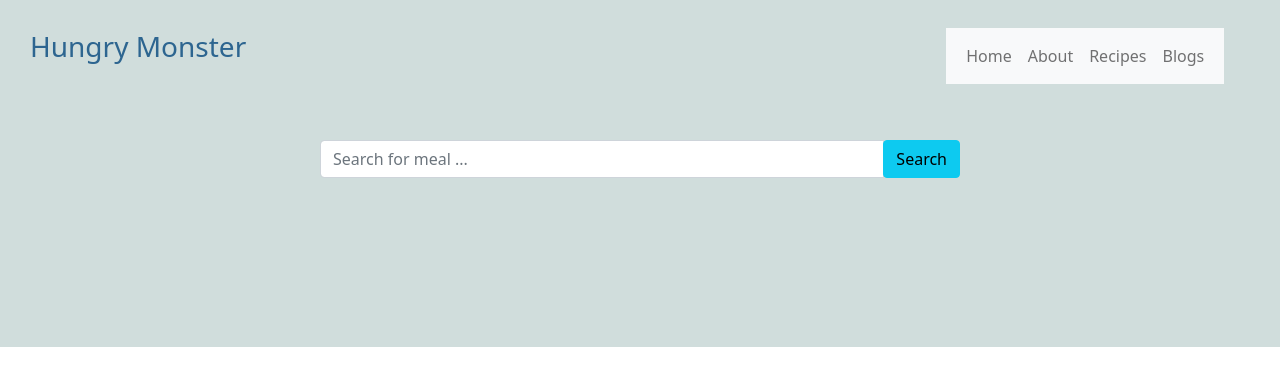
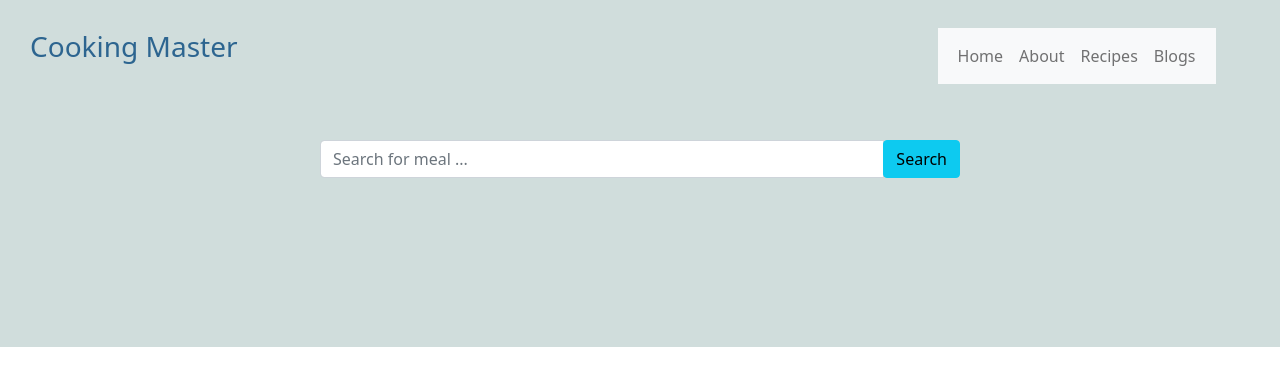
Before and after one commit to tamanna986/cooking, a plain HTML site: page index.html in a window 1280 px wide. Drawn offline with nearby package versions, Linux system fonts and the light colour scheme.

Commit message:
final touch up

```diff
--- a/index.html
+++ b/index.html
@@ -4,7 +4,7 @@
     <meta charset="UTF-8">
     <meta http-equiv="X-UA-Compatible" content="IE=edge">
     <meta name="viewport" content="width=device-width, initial-scale=1.0">
-    <title>Hungry Monster</title>
+    <title>Cooking Master</title>
     <link rel="stylesheet" href="style.css">
 
     <link href="https://cdn.jsdelivr.net/npm/bootstrap@5.0.0-beta1/dist/css/bootstrap.min.css" rel="stylesheet" integrity="sha384-giJF6kkoqNQ00vy+HMDP7azOuL0xtbfIcaT9wjKHr8RbDVddVHyTfAAsrekwKmP1" crossorigin="anonymous">
@@ -13,7 +13,7 @@
 <div class="background" >
   <div class="header-part">
     <div>
-     <h3 class="hungryMonster">Hungry Monster</h3>
+     <h3 class="CookingMaster">Cooking Master</h3>
     </div>
    <div class="navbar">
     <nav class="navbar navbar-expand-lg navbar-light bg-light">
--- a/style.css
+++ b/style.css
@@ -1,5 +1,5 @@
 
-.hungryMonster{
+.CookingMaster{
     margin-top: 30px;
     margin-left: 30px;
     color: rgb(45, 101, 144)
```
